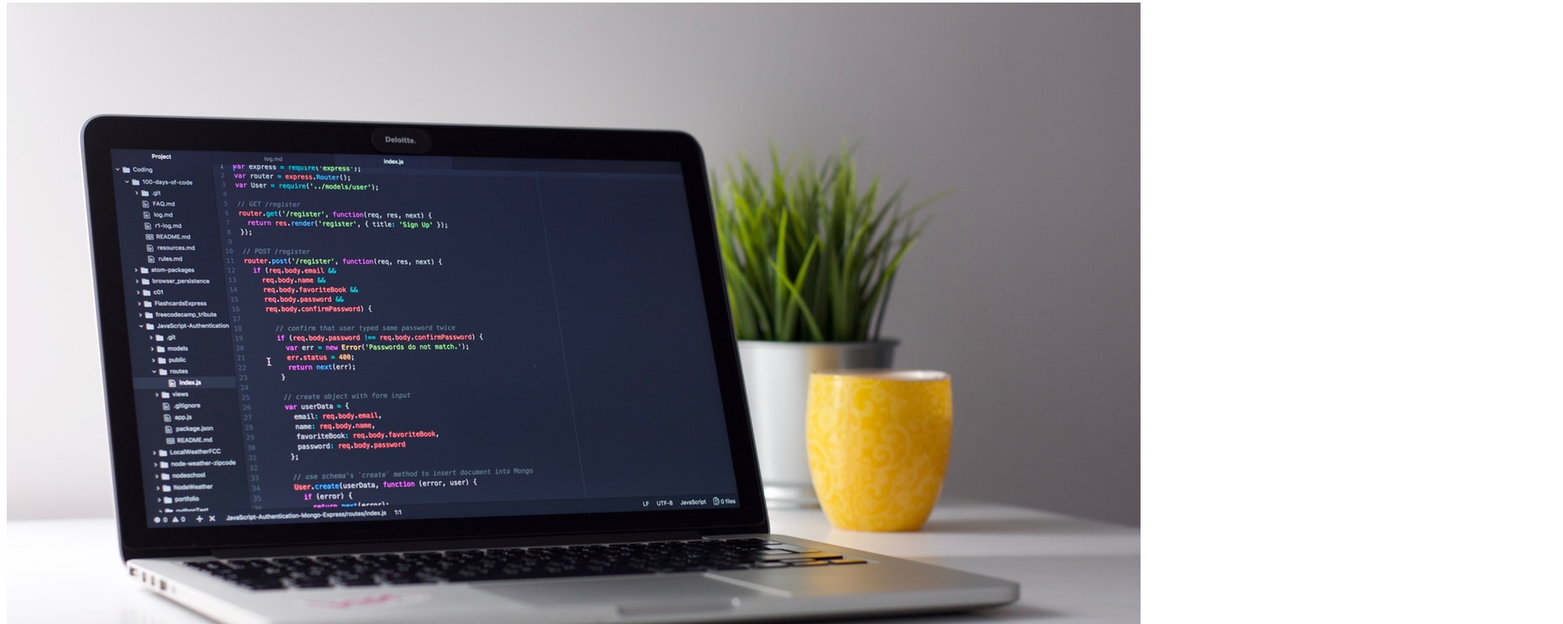
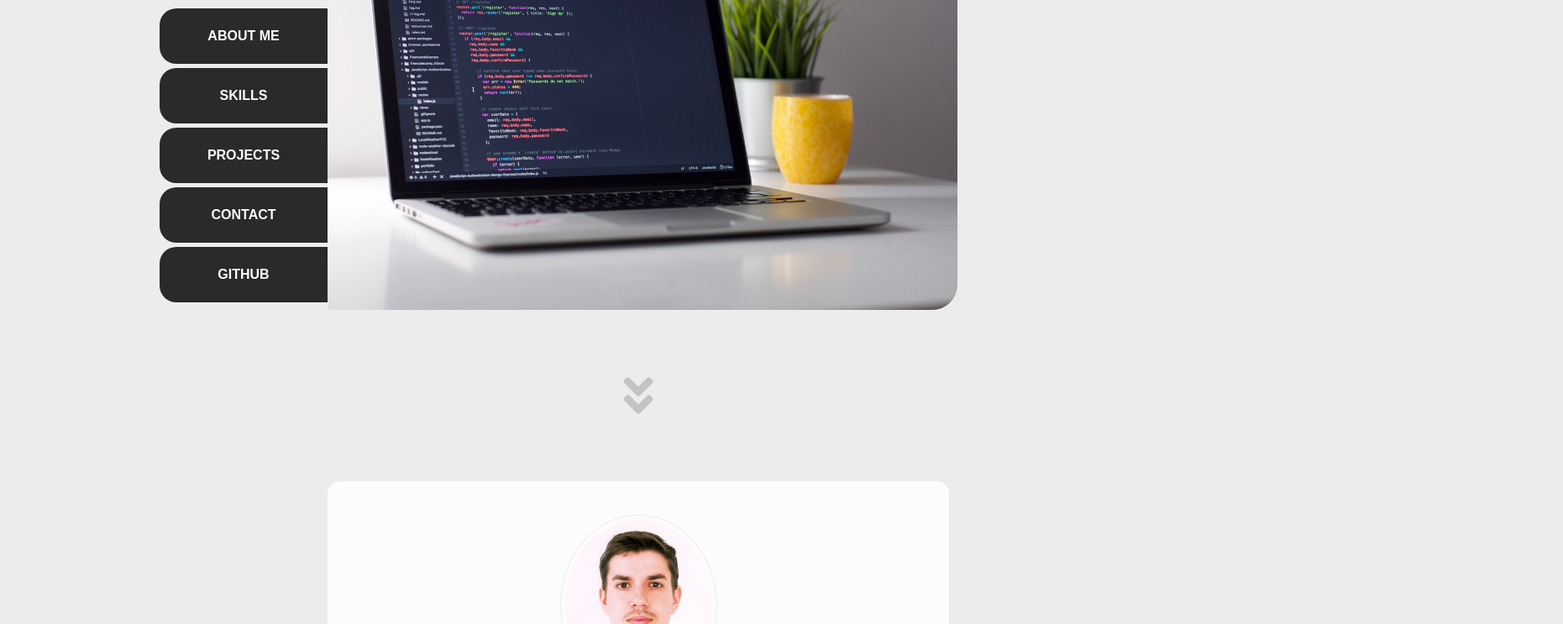
Before and after one commit to mateusziwanczuk/portfolio, a plain HTML site: page index.html in a window 1280 px wide. Shown: the part 211-954 px from the top of the page at 84% size, 1861 px wide, since content can reach past the window. Drawn offline with Linux system fonts and the light colour scheme; the site is published under a folder, as on GitHub Pages, so addresses that start at the root find nothing.

Commit message:
Debug: CSS styles.

```diff
--- a/index.html
+++ b/index.html
@@ -10,16 +10,16 @@
 		integrity="sha384-B4dIYHKNBt8Bc12p+WXckhzcICo0wtJAoU8YZTY5qE0Id1GSseTk6S+L3BlXeVIU"
 		crossorigin="anonymous"
 	>
-	<link href="/styles/main.css" rel="stylesheet" type="text/css" media="all" />
-	<link href="/styles/menu.css" rel="stylesheet" type="text/css" media="all" />
-	<link href="/styles/hero.css" rel="stylesheet" type="text/css" media="all" />
-	<link href="/styles/about-me.css" rel="stylesheet" type="text/css" media="all" />
-	<link href="/styles/skills.css" rel="stylesheet" type="text/css" media="all" />
-	<link href="/styles/projects.css" rel="stylesheet" type="text/css" media="all" />
-	<link href="/styles/contact.css" rel="stylesheet" type="text/css" media="all" />
-	<link href="/styles/footer.css" rel="stylesheet" type="text/css" media="all" />
-	<link href="/styles/back-to-top.css" rel="stylesheet" type="text/css" media="all" />
-	<link href="/styles/media-queries.css" rel="stylesheet" type="text/css" media="all" />
+	<link href="styles/main.css" rel="stylesheet" type="text/css" media="all" />
+	<link href="styles/menu.css" rel="stylesheet" type="text/css" media="all" />
+	<link href="styles/hero.css" rel="stylesheet" type="text/css" media="all" />
+	<link href="styles/about-me.css" rel="stylesheet" type="text/css" media="all" />
+	<link href="styles/skills.css" rel="stylesheet" type="text/css" media="all" />
+	<link href="styles/projects.css" rel="stylesheet" type="text/css" media="all" />
+	<link href="styles/contact.css" rel="stylesheet" type="text/css" media="all" />
+	<link href="styles/footer.css" rel="stylesheet" type="text/css" media="all" />
+	<link href="styles/back-to-top.css" rel="stylesheet" type="text/css" media="all" />
+	<link href="styles/media-queries.css" rel="stylesheet" type="text/css" media="all" />
 </head>
 <body>
 	<div class="wrapper">
```
